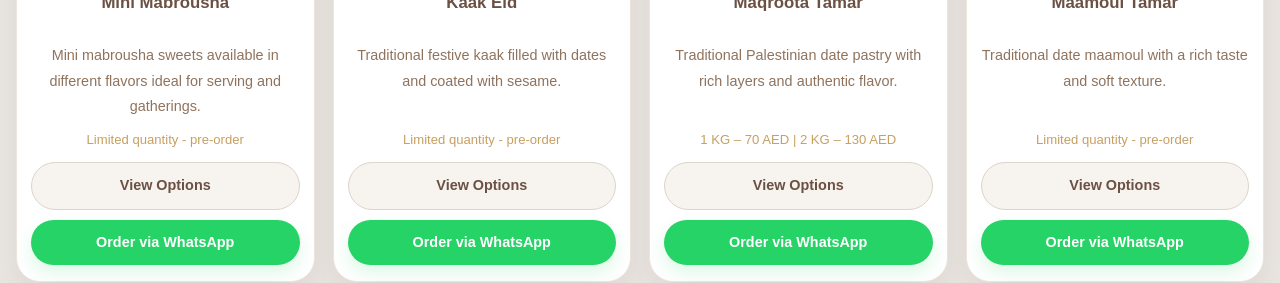
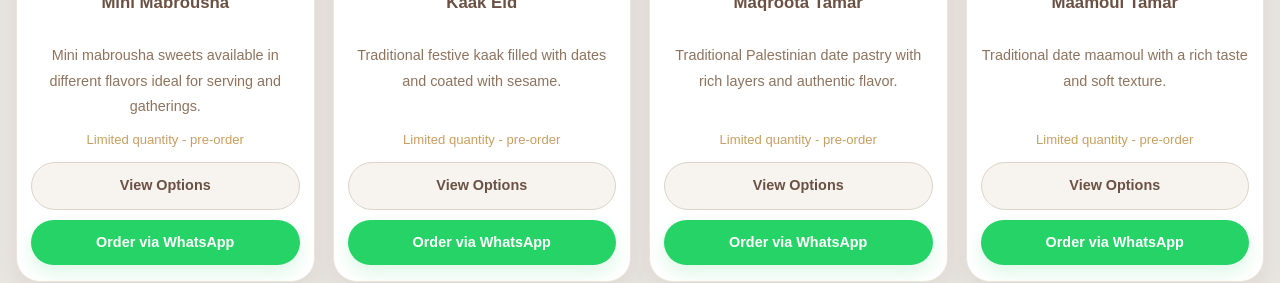
Before and after one commit to anwarmhejazy-afk/atom-of-sugar-app, a Next.js app: page / in a window 1280 px wide. Shown: the part 1120-1403 px from the top of the page. Built offline with nearby package versions, Linux system fonts and the light colour scheme.

Commit message:
Add Maqroota Tamar pricing

```diff
--- a/app/page.tsx
+++ b/app/page.tsx
@@ -164,8 +164,8 @@ const products: Product[] = [
       ar: "مقروطة تمر فلسطينية تقليدية بطبقات غنية ونكهة أصيلة.",
     },
     note: {
-      en: "1 KG – 70 AED | 2 KG – 130 AED",
-  ar: "كيلو ٧٠ درهم | ٢ كيلو ١٣٠ درهم",
+      en: "Limited quantity - pre-order",
+      ar: "الكمية محدودة - الحجز مسبق",
     },
     options: [
   {
```
